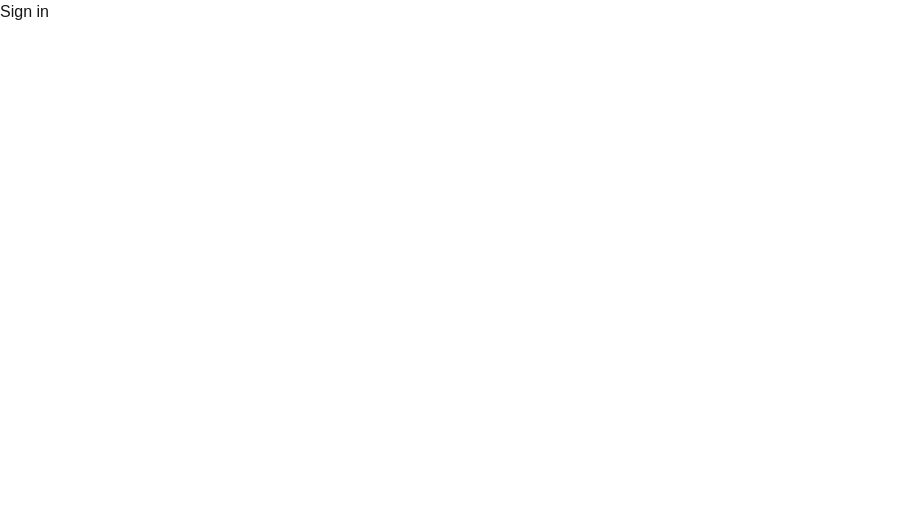
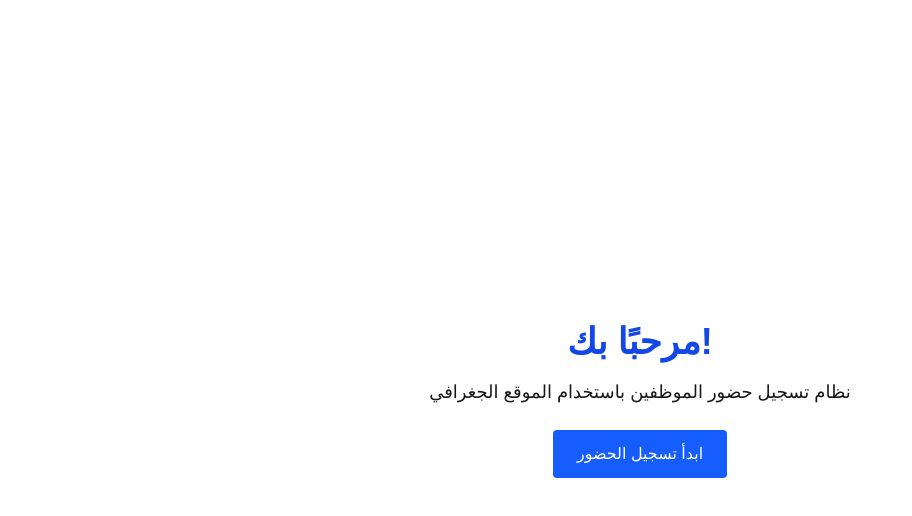
Before and after one commit to BassamElsayed2/signIn, a Next.js app: page / in a window 1280 px wide. Shown: the top 516 px of the page, without its empty margins (0-912 px from the left). Built offline with nearby package versions, Linux system fonts and the light colour scheme.

Commit message:
Attendance-app

```diff
--- /dev/null
+++ b/app/component/AttendanceForm.js
@@ -0,0 +1,51 @@
+"use client";
+
+import { useState } from "react";
+
+export default function AttendanceForm() {
+  const [location, setLocation] = useState(null);
+  const [attendanceTime, setAttendanceTime] = useState(null);
+  const [error, setError] = useState("");
+
+  const handleAttendance = () => {
+    if (!navigator.geolocation) {
+      setError("المتصفح لا يدعم تحديد الموقع");
+      return;
+    }
+
+    navigator.geolocation.getCurrentPosition(
+      (position) => {
+        const { latitude, longitude } = position.coords;
+        setLocation({ latitude, longitude });
+        setAttendanceTime(new Date().toLocaleString());
+        setError("");
+      },
+      () => {
+        setError("حدث خطأ أثناء محاولة جلب الموقع");
+      }
+    );
+  };
+
+  return (
+    <div className="max-w-md w-full text-center">
+      <h2 className="text-2xl font-semibold mb-4">تسجيل الحضور</h2>
+      <button
+        onClick={handleAttendance}
+        className="bg-green-600 text-white px-6 py-2 rounded hover:bg-green-700"
+      >
+        تسجيل الحضور
+      </button>
+
+      {attendanceTime && (
+        <div className="mt-4 text-green-700">
+          <p>تم تسجيل الحضور في: {attendanceTime}</p>
+          <p>
+            الموقع: {location.latitude}, {location.longitude}
+          </p>
+        </div>
+      )}
+
+      {error && <p className="mt-4 text-red-600">{error}</p>}
+    </div>
+  );
+}
--- a/app/page.js
+++ b/app/page.js
@@ -1,5 +1,14 @@
-import Image from "next/image";
-
-export default function Home() {
-  return <div>Sign in</div>;
+export default function LandingPage() {
+  return (
+    <main className="min-h-screen flex flex-col items-center justify-center text-center p-8">
+      <h1 className="text-4xl font-bold mb-4 text-blue-700">مرحبًا بك!</h1>
+      <p className="text-lg mb-6">نظام تسجيل حضور الموظفين باستخدام الموقع الجغرافي</p>
+      <a
+        href="/user"
+        className="bg-blue-600 text-white px-6 py-3 rounded hover:bg-blue-700 transition"
+      >
+        ابدأ تسجيل الحضور
+      </a>
+    </main>
+  );
 }
--- a/app/user/page.jsx
+++ b/app/user/page.jsx
@@ -0,0 +1,11 @@
+"use client";
+
+import AttendanceForm from "../component/AttendanceForm";
+
+export default function AttendancePage() {
+  return (
+    <main className="min-h-screen flex items-center justify-center p-6">
+      <AttendanceForm />
+    </main>
+  );
+}
```
Also changed, not shown: package.json (+13 -1 lines), 1 other file (tests, documents, lock files or other folders).
